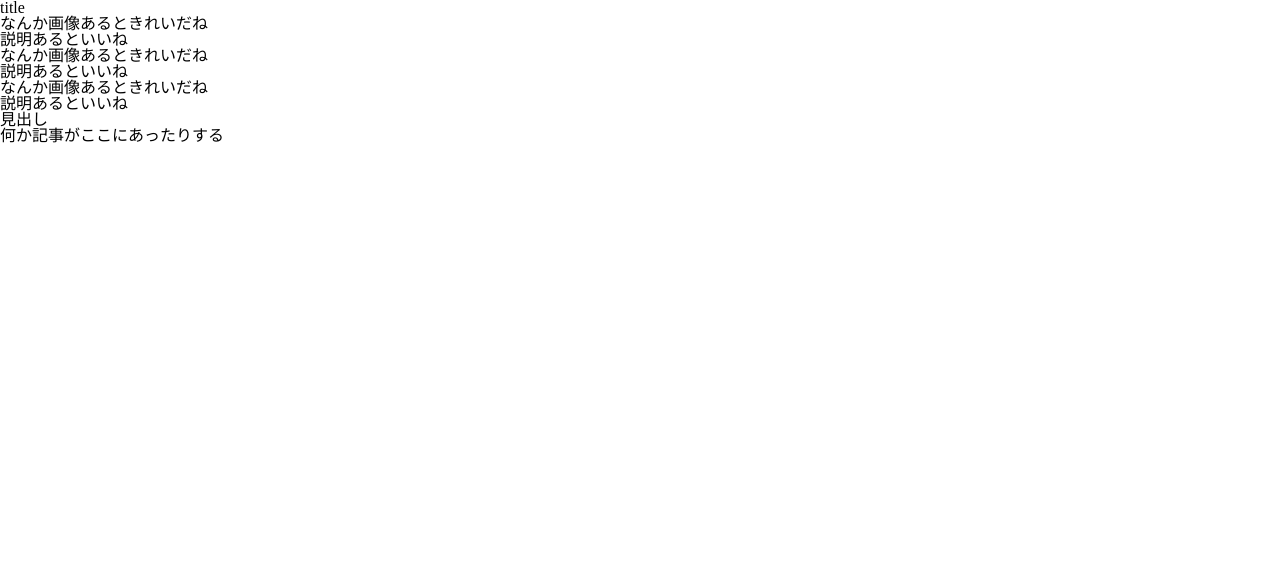
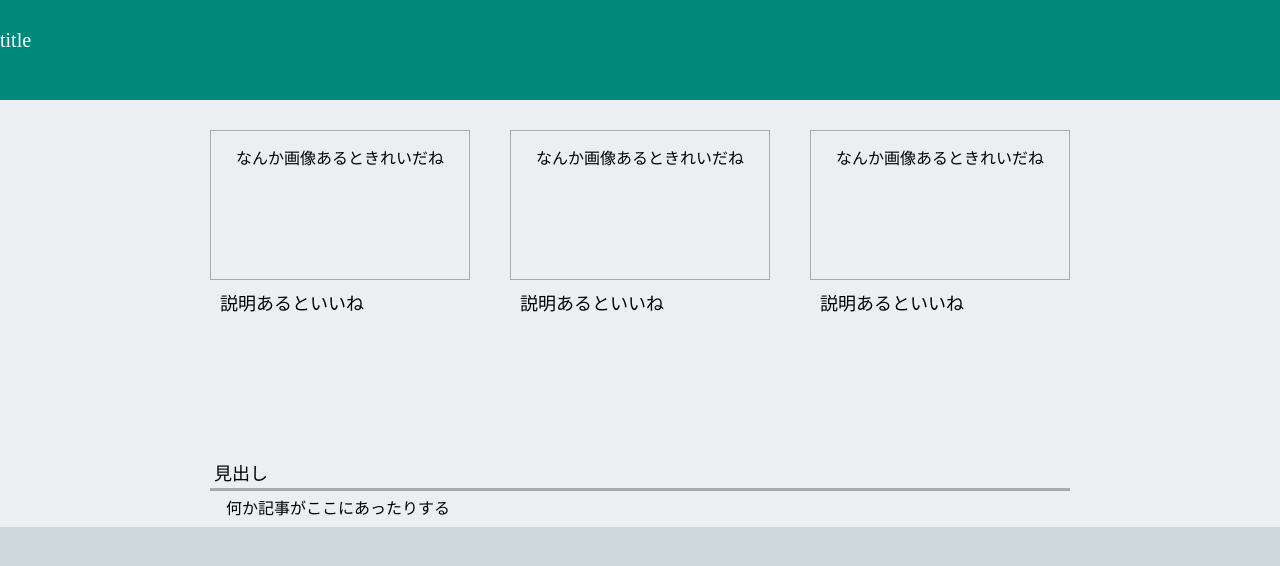
Before and after one commit to pakuyuya/design-dojo, a plain HTML site: page 180124-remind/index.html in a window 1280 px wide. Drawn offline with Linux system fonts and the light colour scheme.

Commit message:
リハビリにほとんどなってない

```diff
--- a/180124-remind/index.css
+++ b/180124-remind/index.css
@@ -0,0 +1,77 @@
+@charset "utf-8";
+
+body {
+    background: #CFD8DC;
+}
+
+.header {
+    height : 100px;
+    width  : 100%;
+    background: #00897B;
+}
+
+.header__title {
+    padding-top: 30px;
+    font-size : 20px;
+    color : #ffffff;
+}
+
+html,body {
+    height : 100%;
+}
+
+.content {
+    min-height : calc(100% - 100px);
+}
+
+.main-content {
+    background: #ECEFF1;
+    color : #000000;
+    width : 1280px;
+    min-height : calc(100% - 100px);
+    margin: 0px auto;
+}
+
+.main-visual {
+    display: flex;
+    justify-content: center;
+    padding-top: 30px;
+    padding-bottom: 30px;
+}
+
+.main-visual__frame {
+    box-sizing: border-box;
+    width : 300px;
+    height : 300px;
+    padding : 0px 20px;
+}
+.main-visual__image {
+    box-sizing: border-box;
+    padding-top: 20px;
+    width : 260px;
+    height : 150px;
+    border: solid 1px #aaaaaa;
+    text-align : center;
+}
+.main-visual__description {
+    box-sizing: border-box;
+    margin-top : 15px;
+    padding-left: 10px;
+    padding-right: 10px;
+    font-size : 18px;
+}
+
+.some-article {
+    width : 860px;
+    margin-left: 210px;
+}
+
+.some-article__caption {
+    padding : 5px 4px;
+    font-size: 18px;
+    border-bottom : solid 3px #aaaaaa;
+}
+
+.some-article__body {
+    padding: 10px 16px;
+}
```
Also changed, not shown: 180124-remind/index.html (+1 -0 lines).
